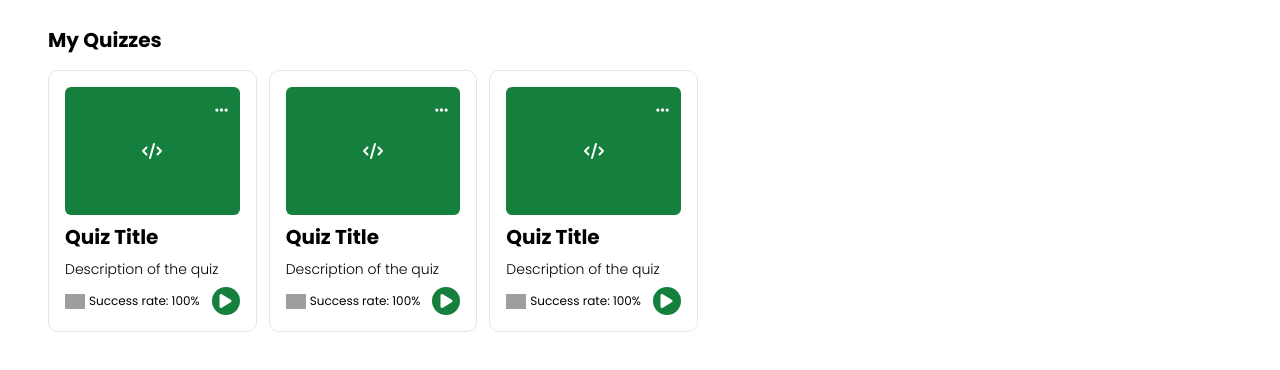
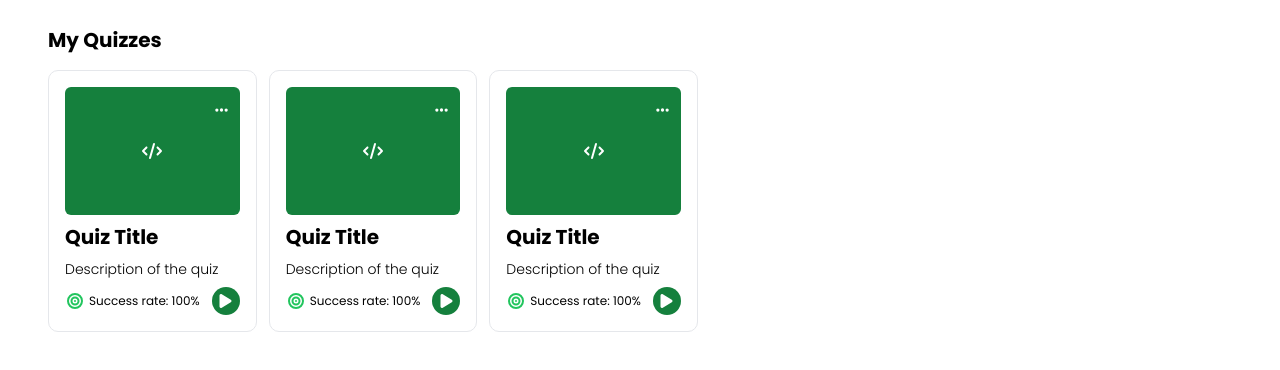
Before and after one commit to darrylestrada97/quiz_maker, a Next.js app: page / in a window 1280 px wide. Shown: the part 138-508 px from the top of the page. Built offline with nearby package versions, Linux system fonts and the light colour scheme; grey boxes are pictures that could not be loaded.

Commit message:
added bullsEye icon to Success rate

```diff
--- a/app/Components/QuizCard.js
+++ b/app/Components/QuizCard.js
@@ -1,12 +1,12 @@
 import React from 'react';
 import {FontAwesomeIcon} from '@fortawesome/react-fontawesome';
 import Image from "next/image";
-import {faCode, faEllipsis, faPlay} from '@fortawesome/free-solid-svg-icons';
+import {faBullseye, faCircleCheck, faCode, faEllipsis, faPlay} from '@fortawesome/free-solid-svg-icons';
 
 
 function QuizCard(props) {
     return (
-        <div className="rounded-[10px] flex flex-col gap-2 border bg-amber-300 bg-white p-4 max-h-80 max-w-80">
+        <div className="rounded-[10px] flex flex-col gap-2 border bg-amber-300 bg-white p-4 max-h-96 max-w-96">
             <div className="relative bg-green-700 w-full h-32 flex justify-center items-center rounded-md">
                 <div className="absolute cursor-pointer top-3 right-3">
                     <FontAwesomeIcon
@@ -27,10 +27,16 @@ function QuizCard(props) {
             <p className="text-sm font-light">Description of the quiz</p>
             <div className="flex gap-3">
                 <div className="flex gap-1 items-center">
-                    <Image src={"/img/quiz.svg"} width={20} height={20} alt="quiz icon"/>
+                   {/**Icon for success rate*/}
+                    <FontAwesomeIcon
+                        icon={faBullseye}
+                        width={20}
+                        height={20}
+                        className="text-green-500"
+                    />
                     <span className={"text-[12px]"}>Success rate: 100%</span>
                 </div>
-                <div className={"rounded-full w-7 h-7 bg-green-700 flex justify-center items-center"}>
+                <div className={"rounded-full w-7 h-7 bg-green-700 flex justify-center items-center cursor-pointer"}>
                     <FontAwesomeIcon
                         icon={faPlay}
                         className={"text-white"}
```
